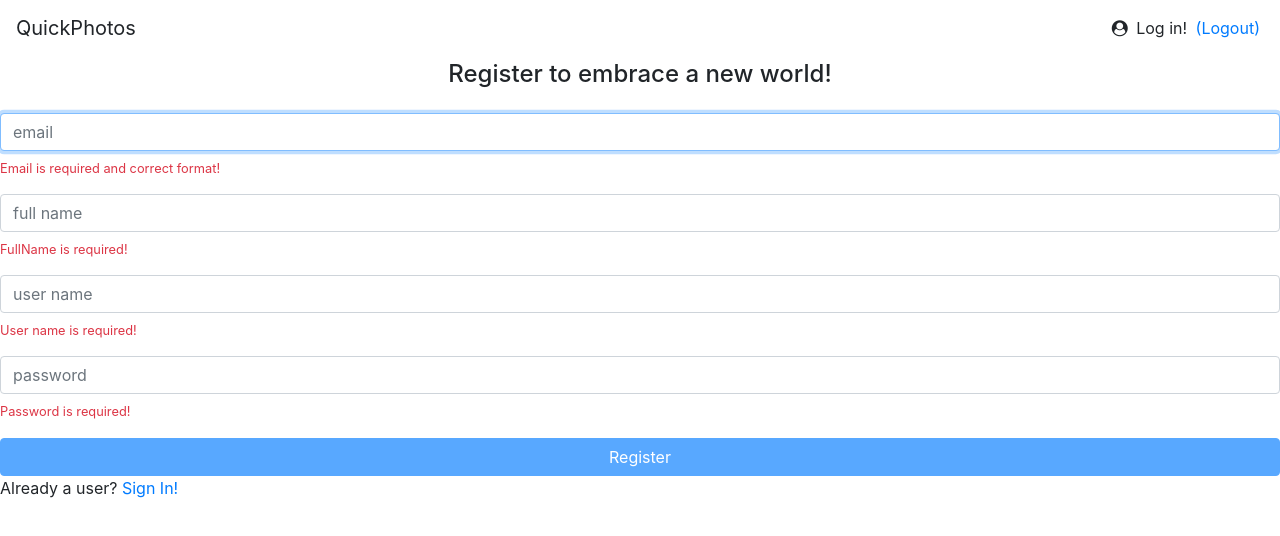
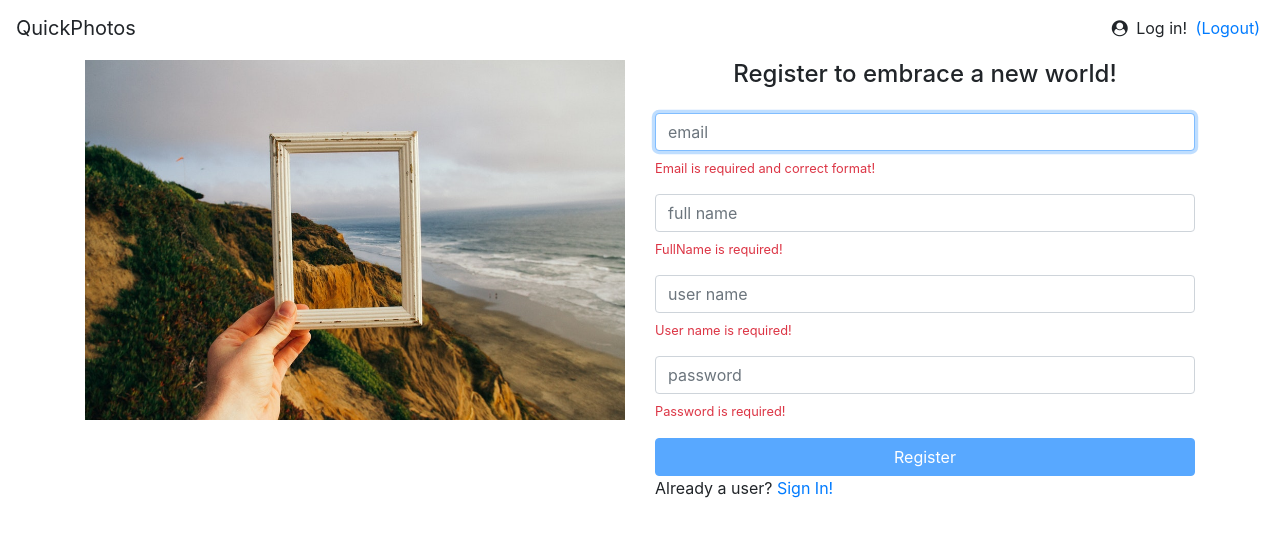
Before and after one commit to cadufelicioandrade/QuickPhotos, an Angular app: page /signup in a window 1280 px wide. Shown: the top 536 px of the page. Built offline with nearby package versions, Linux system fonts and the light colour scheme.

Commit message:
Update-project 2024-02-13v1

```diff
--- a/src/app/app-routing.module.ts
+++ b/src/app/app-routing.module.ts
@@ -8,17 +8,23 @@ import { PhotoListResolver } from './photos/photo-list/photo-list.resolver';
 import { SignInComponent } from './home/signin/signin.component';
 import { AuthGuard } from './core/auth/auth.guard';
 import { SignUpComponent } from './home/signup/signup.component';
+import { HomeComponent } from './home/home.component';
 
 const routes: Routes = [
-
   {
     path: '',
-    component:SignInComponent,
-    canActivate:[AuthGuard]
-  },
-  {
-    path: 'signup',
-    component:SignUpComponent
+    component:HomeComponent,
+    canActivate:[AuthGuard],
+    children:[
+      {
+        path: '',
+        component:SignInComponent
+      },
+      {
+        path: 'signup',
+        component:SignUpComponent
+      }
+    ]
   },
   {
     path: 'user/:userName',
--- /dev/null
+++ b/src/app/home/home.component.html
@@ -0,0 +1,11 @@
+<div class="container">
+  <div class="row">
+      <div class="col-md-6 mb-2">
+          <img class="img-fluid d-none d-sm-block"
+              src="/assets/img/home.jpg" alt="Welcome">
+      </div>
+      <div class="col-md-6">
+          <router-outlet></router-outlet>
+      </div>
+  </div>
+</div>
--- a/src/app/home/home.module.ts
+++ b/src/app/home/home.module.ts
@@ -5,11 +5,13 @@ import { CommonModule } from '@angular/common';
 import { VmessageModule } from '../shared/components/vmessage/vmessage.module';
 import { RouterModule } from '@angular/router';
 import { SignUpComponent } from './signup/signup.component';
+import { HomeComponent } from './home.component';
 
 @NgModule({
   declarations:[
     SignInComponent,
-    SignUpComponent
+    SignUpComponent,
+    HomeComponent
   ],
   imports:[
     CommonModule,
--- a/src/app/home/signin/signin.component.ts
+++ b/src/app/home/signin/signin.component.ts
@@ -26,6 +26,9 @@ export class SignInComponent implements OnInit{
         userName:['', Validators.required],
         password:['', Validators.required]
     });
+
+    // this.plataformDetectorService.isPlatformBrowser() &&
+    // this.userNameInput.nativeElement.focus();
   }
 
   login(){
@@ -41,7 +44,6 @@ export class SignInComponent implements OnInit{
       alert("UserName or Password invalid!")
       console.log(error);
       this.loginForm.reset();
-
       this.plataformDetectorService.isPlatformBrowser() &&
       this.userNameInput.nativeElement.focus();
     })
--- /dev/null
+++ b/src/app/home/signup/new-user.ts
@@ -0,0 +1,6 @@
+export interface NewUser{
+  email:string;
+  fullname:string;
+  userName:string;
+  password:string;
+}
--- a/src/app/home/signup/signup.component.html
+++ b/src/app/home/signup/signup.component.html
@@ -1,8 +1,8 @@
 <h4 class="text-center"> Register to embrace a new world!</h4>
 
-<form [formGroup]="signupForm" class="form mt-4">
+<form [formGroup]="signupForm" class="form mt-4" (submit)="signup()">
   <div class="form-group">
-        <input
+        <input #emailInput
         formControlName="email"
         placeholder="email"
         class="form-control"
@@ -43,6 +43,6 @@
           message="Password is required!">
         </app-vmessage>
     </div>
-    <button [disabled]="signupForm.invalid" class="btn btn-primary btn-block">Register</button>
+    <button [disabled]="signupForm.invalid || signupForm.pending" class="btn btn-primary btn-block">Register</button>
     <p>Already a user? <a href="" [routerLink]="['']">Sign In!</a></p>
 </form>
--- a/src/app/home/signup/signup.component.ts
+++ b/src/app/home/signup/signup.component.ts
@@ -1,7 +1,12 @@
+import { Router } from '@angular/router';
 import { FormGroup, FormBuilder, Validators } from '@angular/forms';
-import { Component, OnInit } from '@angular/core';
+import { Component, ElementRef, OnInit, ViewChild } from '@angular/core';
+
 import { lowerCaseValidator } from 'src/app/shared/validators/lower-case.validator';
 import { UserNotTakenValidatorService } from 'src/app/home/signup/user-not-taken.validator.service';
+import { SignUpService } from './signup.service';
+import { NewUser } from './new-user';
+import { PlataformDetectorService } from 'src/app/core/plataform-detector/plataform-detector.service';
 
 @Component({
   templateUrl:'./signup.component.html'
@@ -9,10 +14,14 @@ import { UserNotTakenValidatorService } from 'src/app/home/signup/user-not-taken
 export class SignUpComponent implements OnInit{
 
   signupForm:  FormGroup;
+  @ViewChild('emailInput') emailInput: ElementRef<HTMLInputElement>;
 
   constructor(
     private formBuilder:FormBuilder,
-    private untvService: UserNotTakenValidatorService
+    private untvService: UserNotTakenValidatorService,
+    private signupService: SignUpService,
+    private route:Router,
+    private plataformDetectorService: PlataformDetectorService
     ){}
 
   ngOnInit(): void {
@@ -47,7 +56,15 @@ export class SignUpComponent implements OnInit{
           Validators.maxLength(14)
         ]
       ]
-    })
+    });
+    // this.plataformDetectorService.isPlatformBrowser() &&
+    // this.emailInput.nativeElement.focus();
   }
 
+  signup(){
+      const newUser = this.signupForm.getRawValue() as NewUser;
+      this.signupService.signup(newUser)
+      .subscribe(()=> this.route.navigate(['']),
+      error => console.log(error));
+  }
 }
--- a/src/app/home/signup/signup.service.ts
+++ b/src/app/home/signup/signup.service.ts
@@ -1,5 +1,6 @@
 import { HttpClient } from '@angular/common/http';
 import { Injectable } from '@angular/core';
+import { NewUser } from './new-user';
 
 const API_URL = 'http://localhost:3000';
 
@@ -12,4 +13,8 @@ export class SignUpService{
     return this.httpClient.get(API_URL + '/user/exists/' + userName);
   }
 
+  signup(newUser:NewUser){
+    return this.httpClient.post(API_URL + '/user/signup', newUser);
+  }
+
 }
```
Also changed, not shown: src/app/home/home.component.ts (added, +10 -0 lines), src/assets/img/home.jpg (added).
